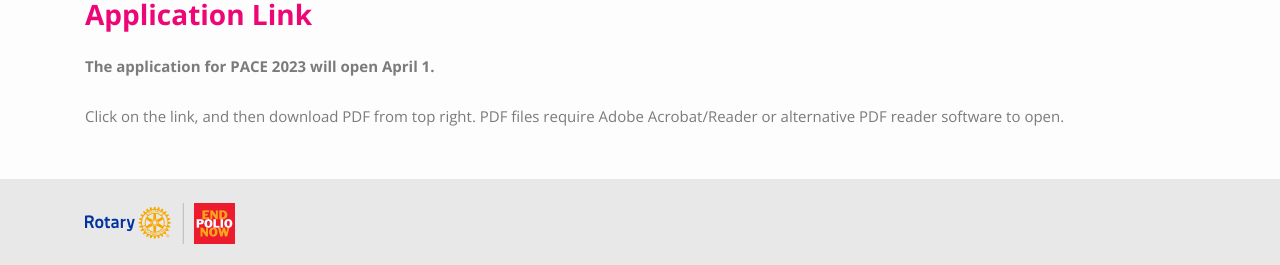
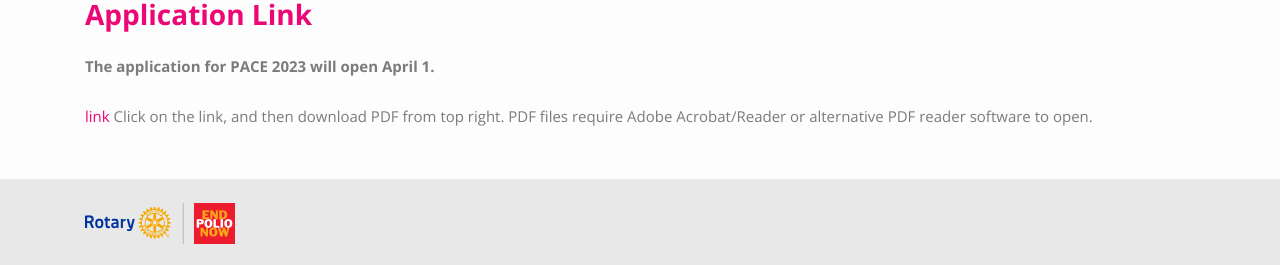
Before and after one commit to rotaract5040/rotaract5040.github.io, a Jekyll site: the page built from _pace/apply.md, in a window 1280 px wide. Shown: the part 1353-1618 px from the top of the page. Built offline with Jekyll 4.4.1, drawn with Linux system fonts in a browser that asks for light colours; nearby versions of some CDN libraries; Markdown is read by kramdown in place of the engine named in the settings.

Commit message:
Update apply.md

```diff
--- a/_pace/apply.md
+++ b/_pace/apply.md
@@ -46,4 +46,5 @@ A 50% refund of the $500 participation fee (minus PayPal processing fee) will on
 
 **The application for PACE 2023 will open April 1.**
 
+[link](https://drive.google.com/drive/u/0/my-drive)
 Click on the link, and then download PDF from top right. PDF files require Adobe Acrobat/Reader or alternative PDF reader software to open.
```
